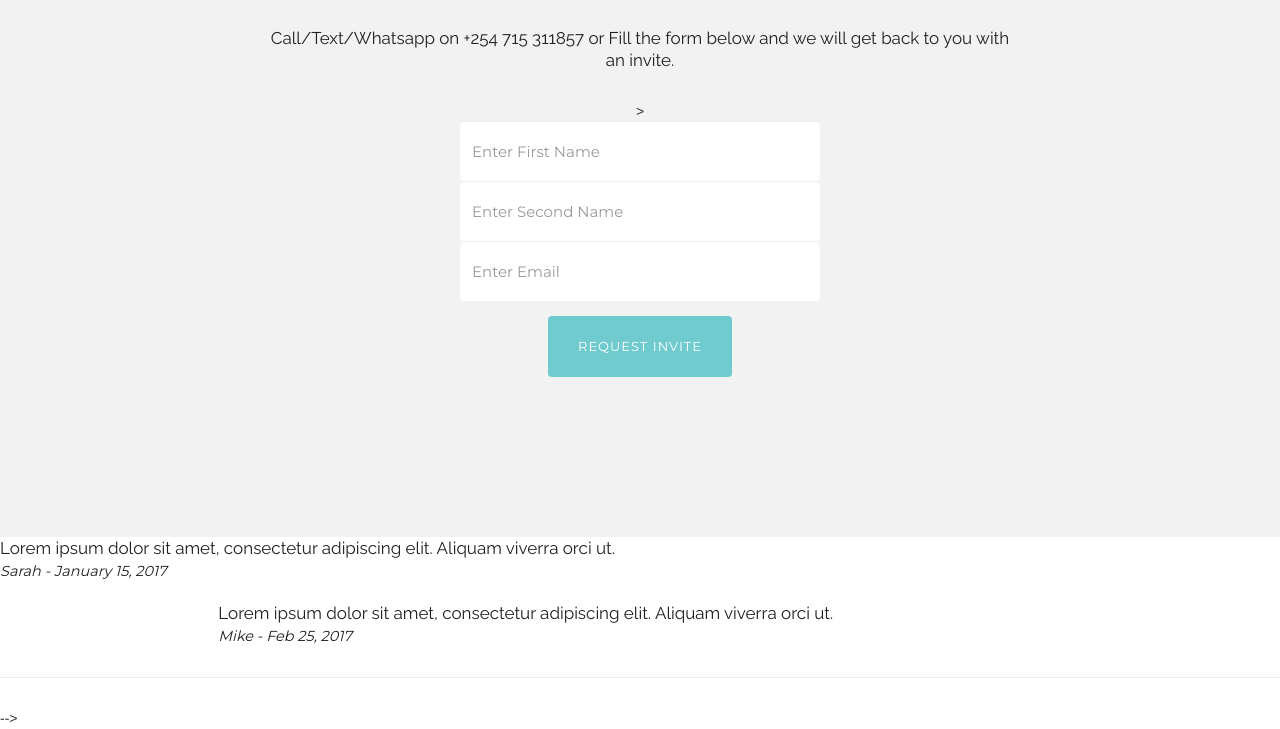
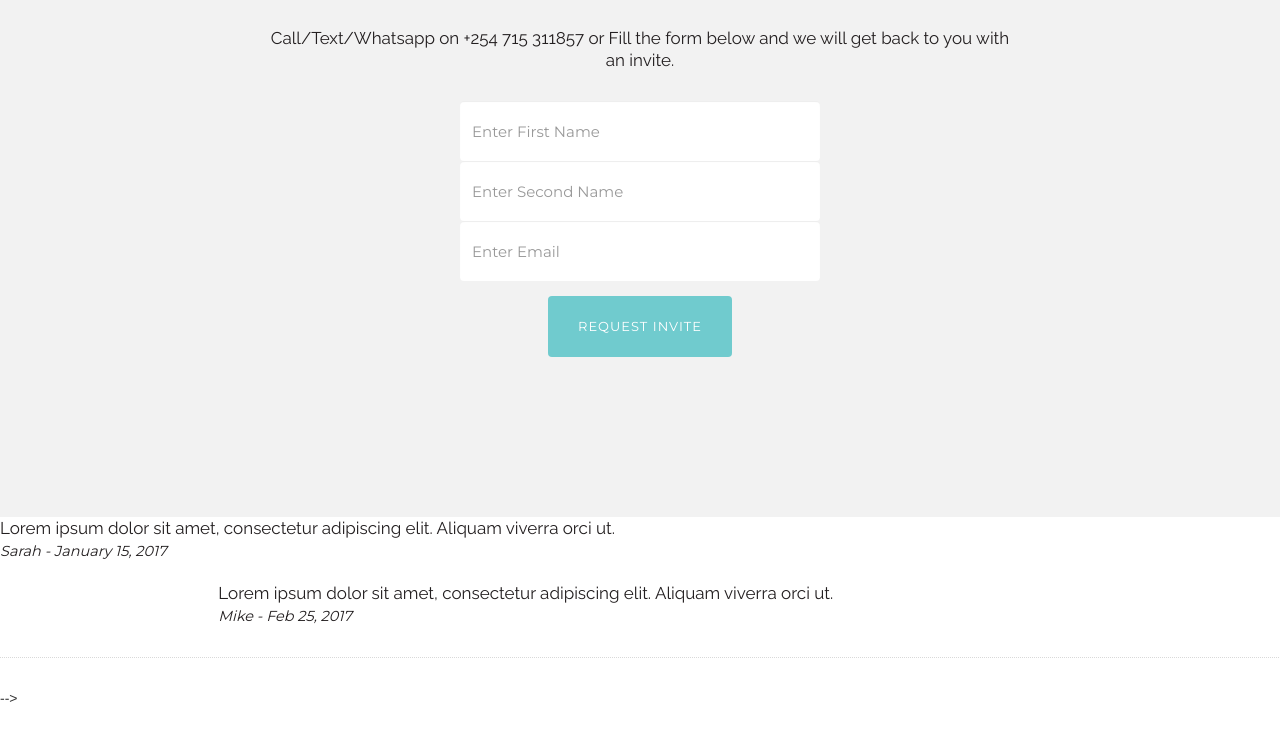
Before and after one commit to jim-sbc/jim-sbc.github.io, a plain HTML site: page index.html in a window 1280 px wide. Shown: the part 1565-2294 px from the top of the page. Drawn offline with nearby package versions, Linux system fonts and the light colour scheme.

Commit message:
Update index.html

```diff
--- a/index.html
+++ b/index.html
@@ -196,7 +196,7 @@
             <div class="row">
               <div class="col-sm-8 col-sm-offset-2 col-md-6 col-md-offset-3">
                 <form role="form" action="https://formspree.io/jim.sbc.ke@gmail.com"
-      method="POST">>
+      method="POST">
                   <div class="form-group">
                     <input type="text" class="form-control" id="firstName" placeholder="Enter First Name">
                     <input type="text" class="form-control" id="secondName" placeholder="Enter Second Name">
```
